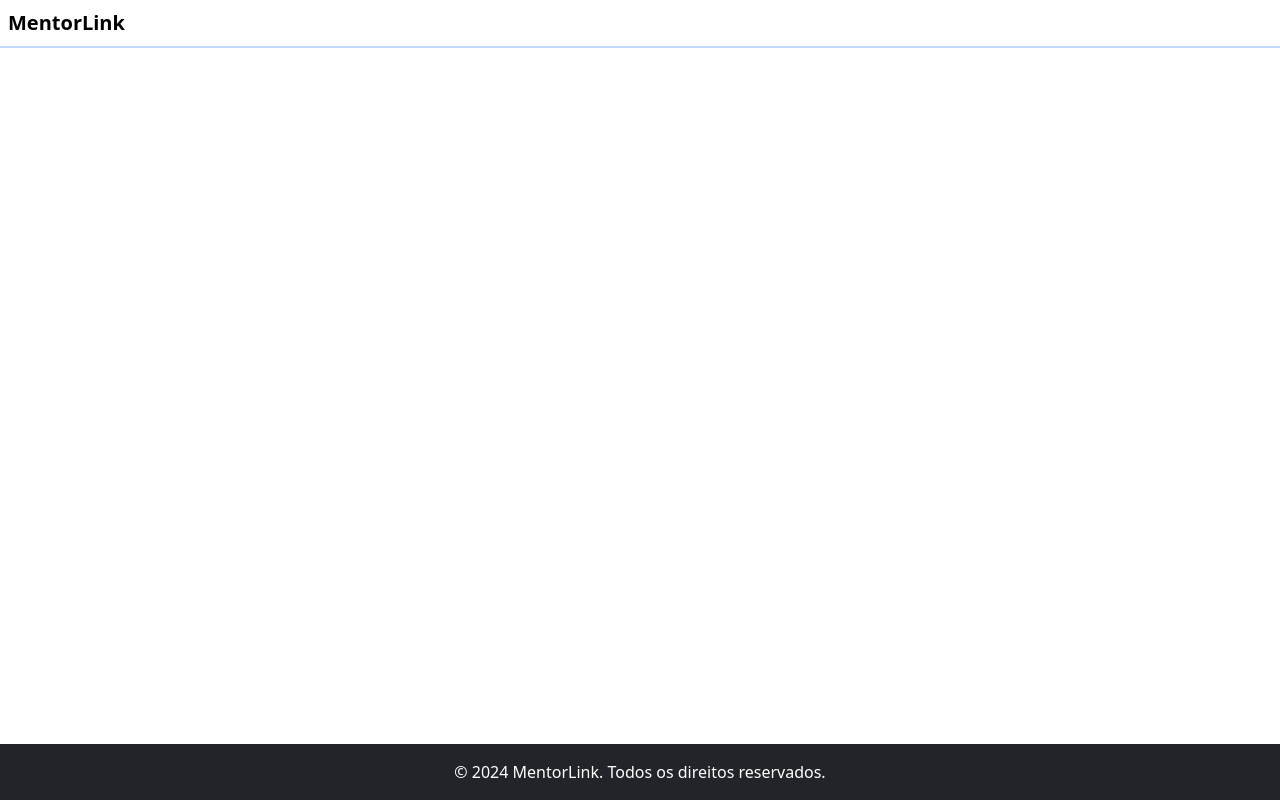
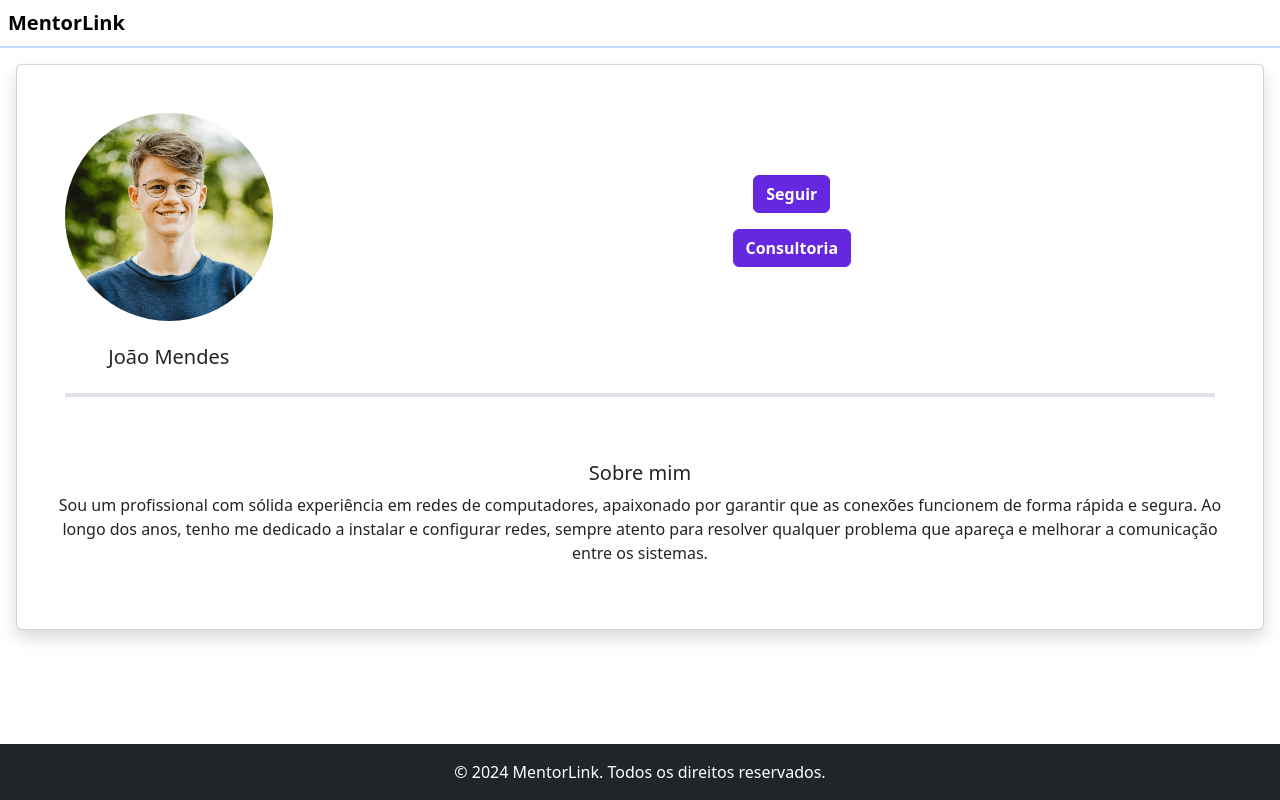
Before and after one commit to Fschezaro/mentorlink, a PHP site: page /profile.php in a window 1280 px wide. Run offline with PHP 8.4, Linux system fonts and the light colour scheme.

Commit message:
Criação da pagina profile

```diff
--- a/profile.php
+++ b/profile.php
@@ -4,12 +4,29 @@
 <?php include './components/head.html';?>
 
 <body class="d-flex flex-column min-vh-100">
-<?php include 'components/loggedHeader.html';?>
-<main>
-
-
-</main>
-<?php require 'components/footer.html';?>
+    <?php include 'components/loggedHeader.html';?>
+    <main>
+        <div class="card m-3 shadow d-md-flex text-center">
+            <div class="col-12 d-flex">
+                <div class="col-4 col-md-2 mx-5 mt-5 d-flex flex-column">
+                    <img class="rounded-circle mb-4"  src="./img/br-author-joaopedro.png">
+                    <h1 class="fs-5">João Mendes</h1>
+                </div>
+                <div class="d-flex flex-column justify-content-center align-items-center mx-auto text-center">
+                    <a class="btn btn-info text-white fw-semibold mb-3" style="background-color: #6528e0; border-color: #6528e0">Seguir</a>
+                    <a class="btn btn-info text-white fw-semibold" style="background-color: #6528e0; border-color: #6528e0">Consultoria</a>
+                </div>
+            </div>
+            <hr class="border  border-2 opacity-100 mx-5" style="">
+            <div  class="my-5 mx-4">
+            <h5>Sobre mim</h5>
+            <p>Sou um profissional com sólida experiência em redes de computadores, apaixonado por garantir que as conexões
+                funcionem de forma rápida e segura. Ao longo dos anos, tenho me dedicado a instalar e configurar redes, sempre
+                atento para resolver qualquer problema que apareça e melhorar a comunicação entre os sistemas.</p>
+            </div>
+        </div>
+    </main>
+    <?php require 'components/footer.html';?>
 </body>
 
 </html>
```
Also changed, not shown: index.php (+4 -5 lines), login.php (deleted, +0 -38 lines), css/style.css (line endings or trailing spaces), img/br-author-joaopedro.png (added), img/joaomendes.png (added).
